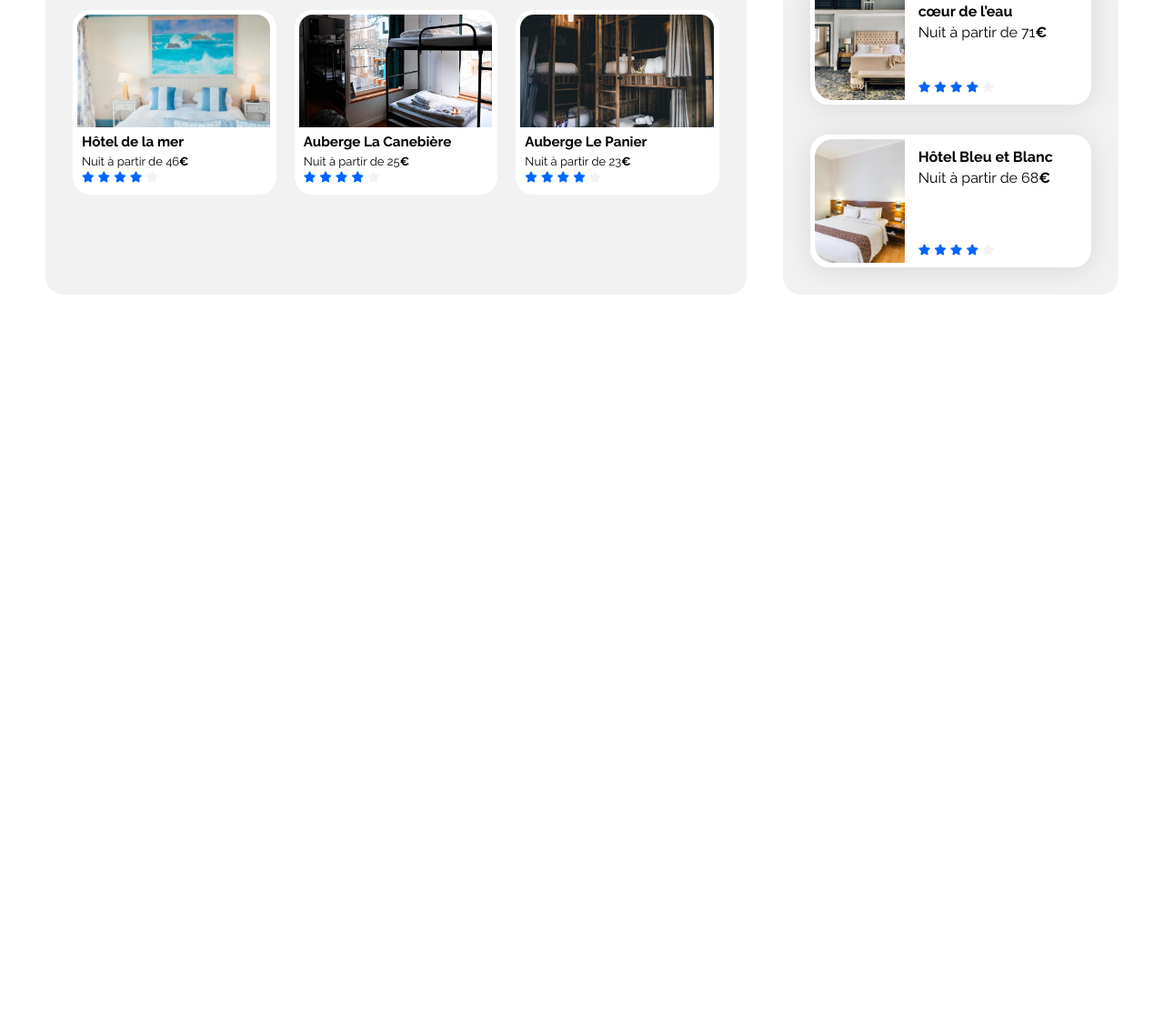
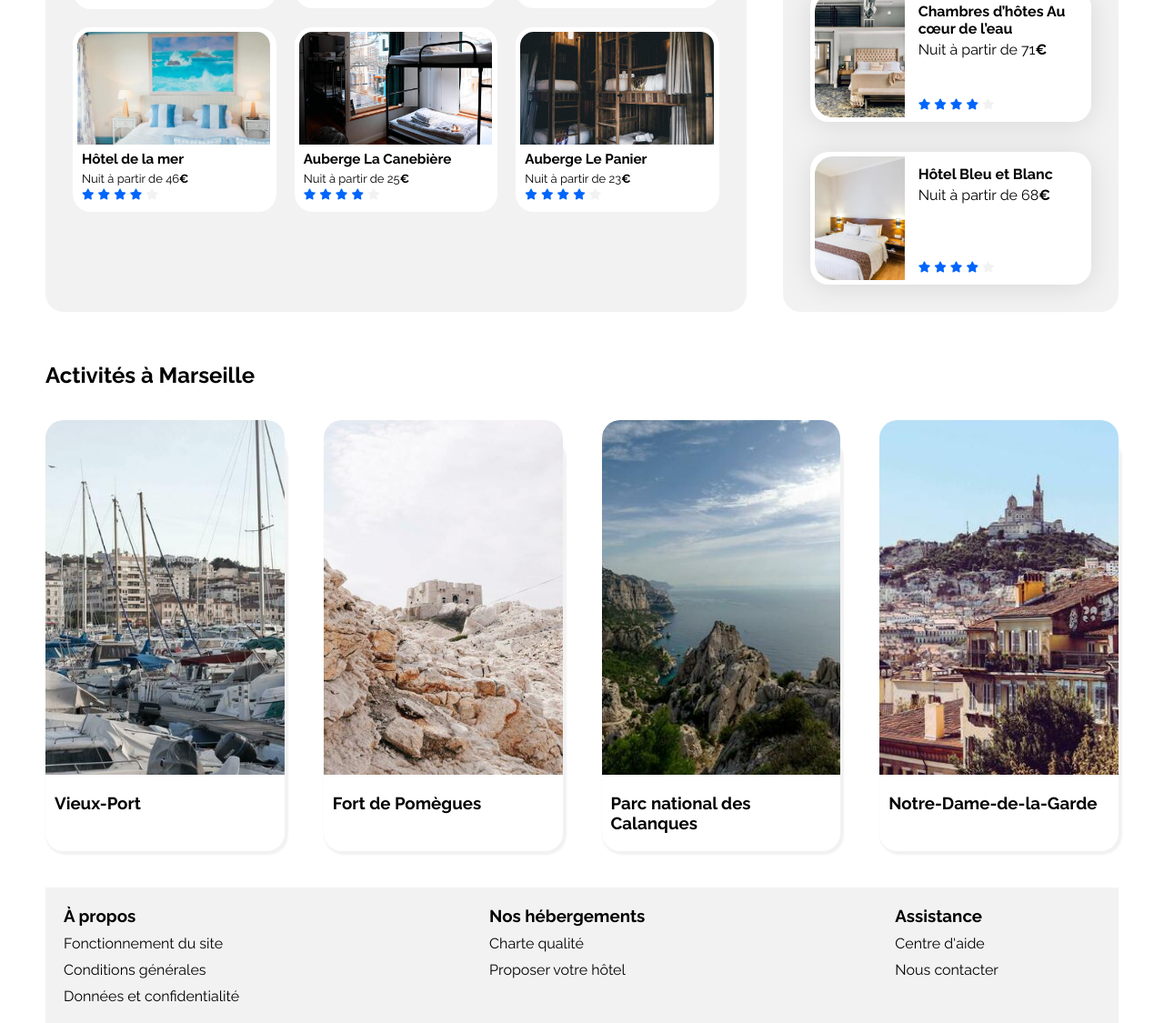
Before and after one commit to Wyllidev/OpenClassroomProjet3, a plain HTML site: page index.html in a window 1280 px wide. Shown: the part 695-1820 px from the top of the page at 91% size. Before the commit the page ends 1019 px from the top, so only its background shows below. Drawn offline with Linux system fonts and the light colour scheme.

Commit message:
creation activity card and footer html and css

```diff
--- a/css/style.css
+++ b/css/style.css
@@ -190,7 +190,6 @@ input::placeholder {
 /****** General ***********/
 
 
-
 * {
   font-family: 'Raleway', sans-serif;
 }
@@ -327,7 +326,59 @@ a {
 }
 
 
+/****** Activités ***********/
 
+.activites-title {
+  margin-bottom: 55px;
+  margin-top: 55px;
+}
+
+.all-activites-card {
+  display: flex;
+  flex-direction: row;
+  gap: 43px;
+  margin-bottom: 40px;
+}
+
+.activites-card {
+  display: flex;
+  flex-direction: column;
+  width: 300px;
+  border-radius: 20px;
+  box-shadow: 2px 2px 2px 2px #F2F2F2;
+}
+
+.description {
+  margin-bottom: 20px;
+  margin-left: 10px;
+}
+
+.img-activites-card {
+  height: 390px;
+}
+
+.img-activites-card img {
+  width: 100%;
+  height: 100%;
+  object-fit: cover;
+  margin-top: -20px;
+  border-radius: 20px 20px 0px 0px;
+}
+
+/****** Footer ***********/
+
+.footer {
+  display: flex;
+  gap: 275px;
+  background-color: #F2F2F2;
+  padding: 20px 0px 20px 20px;
+}
+
+.footer-content {
+  display: flex;
+  flex-direction: column;
+  gap: 10px;
+}
 
 /* Le code ci-dessous correspond à la version responsive uniquement */
 
--- a/index.html
+++ b/index.html
@@ -30,7 +30,7 @@
                 <a href="#">Activités</a>
             </nav>
         </header>
-        <main>
+        <>
             <div class="info-group">
                 <article class="headline">
                     <h2>Trouvez votre hébergement pour des vacances de rêve</h2>
@@ -290,8 +290,67 @@
                     </div>
                 </section>
             </div>
-        </main>
-        <footer></footer>
+            <section class="activites-Marseille">
+                <div class="activites-title">
+                    <h2>Activités à Marseille</h2>
+                </div>
+                <div class="all-activites-card">
+                    <article class="activites-card">
+                        <div class="img-activites-card">
+                            <img src="images/activites/reno-laithienne.jpg" alt="Photo Vieux-Port Marseille">
+                        </div>
+                        <div class="description">
+                            <h3>Vieux-Port</h3>
+                        </div>
+                    </article>
+                    <article class="activites-card">
+                        <div class="img-activites-card">
+                            <img src="images/activites/paul-hermann.jpg" alt="Photo Fort de Pomègues Marseille">
+                        </div>
+                        <div class="description">
+                            <h3>Fort de Pomègues</h3>
+                        </div>
+                    </article>
+                    <article class="activites-card">
+                        <div class="img-activites-card">
+                            <img src="images/activites/kilyan-sockalingum.jpg" alt="Photo Parc national Marseille">
+                        </div>
+                        <div class="description">
+                            <h3>Parc national des Calanques</h3>
+                        </div>
+                    </article>
+                    <article class="activites-card">
+                        <div class="img-activites-card">
+                            <img src="images/activites/florian-wehde.jpg" alt="Photo Notre-Dame-de-la-Garde Marseille">
+                        </div>
+                        <div class="description">
+                            <h3>Notre-Dame-de-la-Garde</h3>
+                        </div>
+                    </article>
+                </div>
+            </section>
+            <footer>
+                <div class="footer">
+                    <div class="footer-content">
+                        <h3>À propos</h3>
+                        <p>Fonctionnement du site</p>
+                        <p>Conditions générales</p>
+                        <p>Données et confidentialité</p>
+                    </div>
+                    <div class="footer-content">
+                        <h3>Nos hébergements</h3>
+                        <p>Charte qualité</p>
+                        <p>Proposer votre hôtel</p>
+                    </div>
+                    <div class="footer-content">
+                        <h3>Assistance</h3>
+                        <p>Centre d'aide</p>
+                        <p>Nous contacter</p>
+                    </div>
+                </div>
+            </footer>
+            </main>
+            <footer></footer>
     </div>
 </body>
 
```
